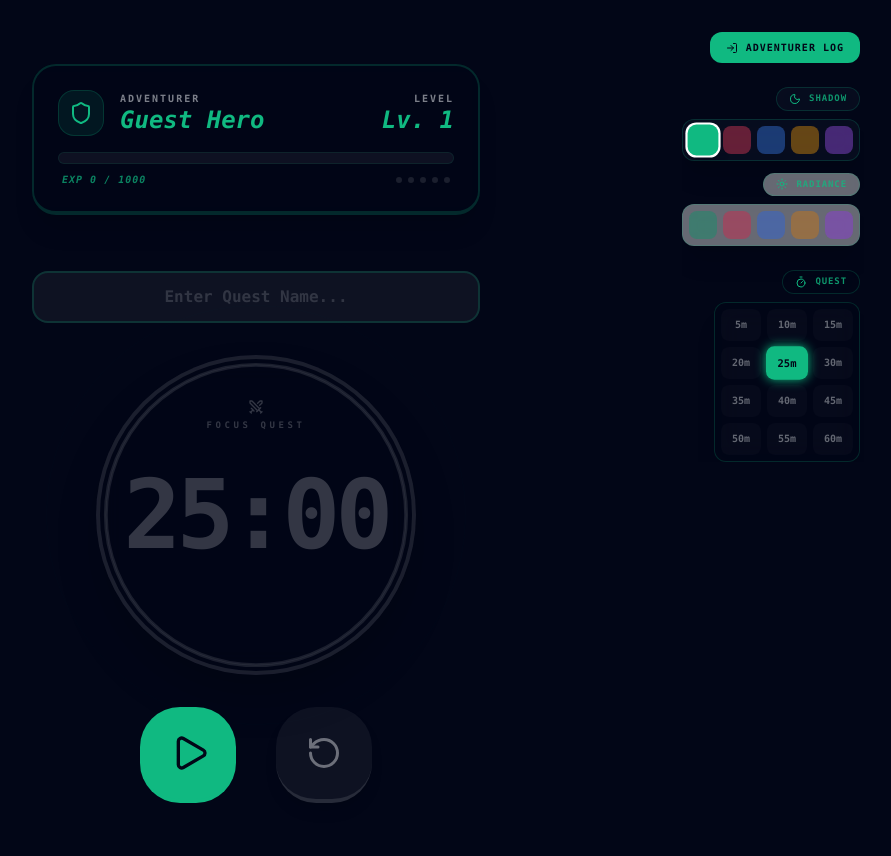
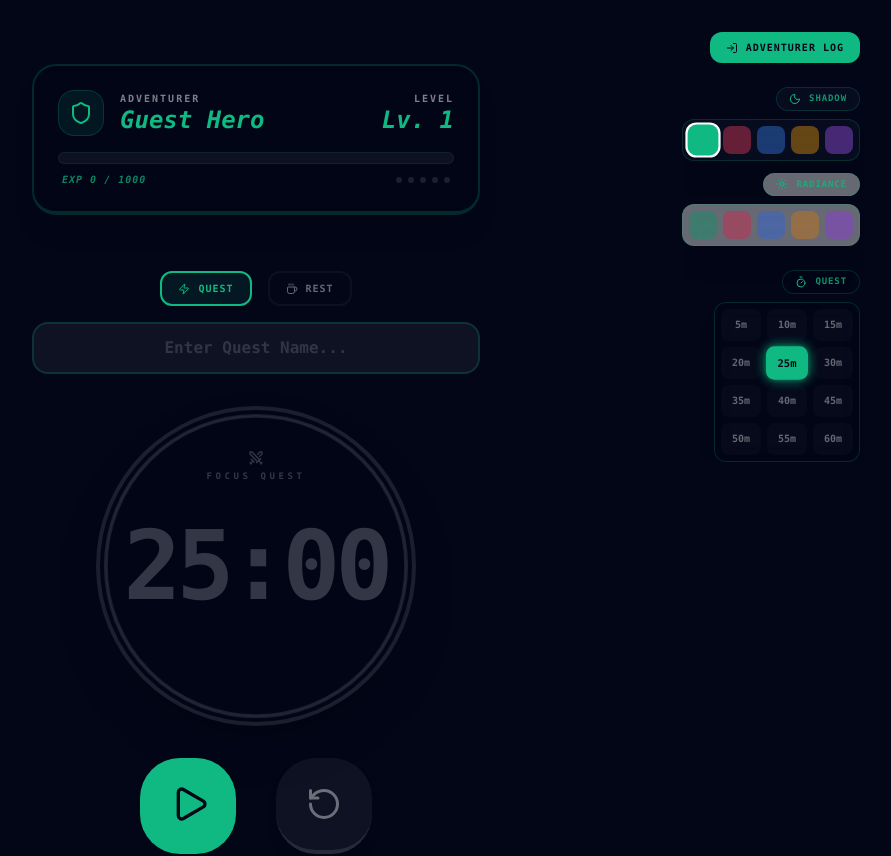
Before and after one commit to TMando616/pomodoro-quest, a Next.js app: page / in a window 1280 px wide. Shown: the top 856 px of the page, without its empty margins (384-1275 px from the left). Built offline with nearby package versions, Linux system fonts and the light colour scheme.

Commit message:
feat: 休息システム（宿屋とキャンプ）の実装

```diff
--- a/src/app/page.tsx
+++ b/src/app/page.tsx
@@ -1,17 +1,12 @@
 "use client";
 
 import React, { useState, useEffect, useCallback } from 'react';
-import { Play, Pause, RotateCcw, Trophy, Crown, Zap } from 'lucide-react';
+import { Play, Pause, RotateCcw, Trophy, Crown, Zap, Coffee, Tent } from 'lucide-react';
 import { User } from '@/types';
 import { HUD } from '@/components/ui/HUD';
 import { Sidebar } from '@/components/ui/Sidebar';
 import { AuthOverlay } from '@/components/ui/AuthOverlay';
 import { TimerDisplay } from '@/components/ui/TimerDisplay';
-
-// --- In-Memory Mock Database ---
-const mockUsers: User[] = [
-  { id: '1', username: 'Hero', level: 1, exp: 0 }
-];
 
 export default function PomodoroQuest() {
   // --- Auth & Persistence State ---
@@ -46,7 +41,6 @@ export default function PomodoroQuest() {
     }
   }, [currentUser]);
 
-  // currentUserの変更をusersリストに反映する関数（handleQuestCompleteなどで呼び出す）
   const updateCurrentUserAndList = useCallback((updatedUser: User) => {
     setCurrentUser(updatedUser);
     setUsers(prev => prev.map(u => u.id === updatedUser.id ? updatedUser : u));
@@ -57,6 +51,7 @@ export default function PomodoroQuest() {
   const [duration, setDuration] = useState(25);
   const [timeLeft, setTimeLeft] = useState(25 * 60);
   const [isActive, setIsActive] = useState(false);
+  const [mode, setMode] = useState<'quest' | 'rest'>('quest');
   const [message, setMessage] = useState("");
   const [currentTheme, setCurrentTheme] = useState('emerald');
 
@@ -71,10 +66,10 @@ export default function PomodoroQuest() {
     return `${mins.toString().padStart(2, '0')}:${secs.toString().padStart(2, '0')}`;
   };
 
-  const handleQuestComplete = useCallback(() => {
+  const handleTimerComplete = useCallback(() => {
     setIsActive(false);
-    setTimeLeft(duration * 60);
 
+    if (mode === 'quest') {
       const earnedExp = duration * 10;
       const displayName = questName || "Quest";
 
@@ -90,14 +85,21 @@ export default function PomodoroQuest() {
         } else {
           setMessage(`${displayName} CLEAR! +${earnedExp} EXP`);
         }
-
         updateCurrentUserAndList({ ...currentUser, level: newLevel, exp: finalExp });
       } else {
         setMessage(`${displayName} CLEAR! +${earnedExp} EXP (Sign in to save)`);
       }
+      // クエスト完了後は自動的に休息の準備へ（時間はまだセットしない）
+      setMode('rest');
+      setTimeLeft(5 * 60); // デフォルト5分
+    } else {
+      setMessage("REST COMPLETE! Ready for the next quest?");
+      setMode('quest');
+      setTimeLeft(duration * 60);
+    }
 
     setTimeout(() => setMessage(""), 5000);
-  }, [duration, currentUser, updateCurrentUserAndList, questName]);
+  }, [duration, currentUser, updateCurrentUserAndList, questName, mode]);
 
   useEffect(() => {
     let interval: ReturnType<typeof setInterval> | null = null;
@@ -105,49 +107,48 @@ export default function PomodoroQuest() {
     if (isActive && timeLeft > 0) {
       interval = setInterval(() => setTimeLeft((prev) => prev - 1), 1000);
     } else if (timeLeft === 0 && isActive) {
-      timeoutId = setTimeout(handleQuestComplete, 0);
+      timeoutId = setTimeout(handleTimerComplete, 0);
     }
     return () => {
       if (interval) clearInterval(interval);
       if (timeoutId) clearTimeout(timeoutId);
     };
-  }, [isActive, timeLeft, handleQuestComplete]);
+  }, [isActive, timeLeft, handleTimerComplete]);
 
   const toggleTimer = () => setIsActive(!isActive);
   const resetTimer = () => {
     setIsActive(false);
-    setTimeLeft(duration * 60);
+    setTimeLeft(mode === 'quest' ? duration * 60 : 5 * 60);
     setMessage("");
   };
 
-  const selectDuration = (mins: number) => {
-    if (isActive) return;
-    setDuration(mins);
+  const startRest = (mins: number) => {
+    setIsActive(false);
+    setMode('rest');
     setTimeLeft(mins * 60);
+  };
+
+  const startQuest = () => {
+    setIsActive(false);
+    setMode('quest');
+    setTimeLeft(duration * 60);
   };
 
   // --- Auth Handlers ---
   const handleAuthSubmit = (e: React.FormEvent) => {
     e.preventDefault();
     setAuthError("");
-
     if (!authForm.username.trim()) {
       setAuthError("Enter your adventurer name.");
       return;
     }
-
     if (isAuthMode === 'register') {
       const exists = users.find(u => u.username === authForm.username);
       if (exists) {
         setAuthError("Name already taken.");
         return;
       }
-      const newUser: User = {
-        id: Date.now().toString(),
-        username: authForm.username,
-        level: 1,
-        exp: 0
-      };
+      const newUser: User = { id: Date.now().toString(), username: authForm.username, level: 1, exp: 0 };
       setUsers(prev => [...prev, newUser]);
       setCurrentUser(newUser);
       setIsAuthMode('none');
@@ -179,7 +180,10 @@ export default function PomodoroQuest() {
         onLogout={logout}
         onOpenAuth={() => setIsAuthMode('login')}
         onThemeChange={setCurrentTheme}
-        onDurationSelect={selectDuration}
+        onDurationSelect={(mins) => {
+          setDuration(mins);
+          if (mode === 'quest') setTimeLeft(mins * 60);
+        }}
       />
 
       <div className="w-full max-w-md flex flex-col items-center gap-10 md:gap-14 my-8">
@@ -198,8 +202,27 @@ export default function PomodoroQuest() {
           />
         ) : (
           <div className="flex flex-col items-center gap-8 w-full">
-            {/* クエスト名入力 */}
+
+            {/* モード切り替え & 入力 */}
+            <div className="w-full flex flex-col gap-4">
               {!isActive && (
+                <div className="flex justify-center gap-4 animate-in fade-in zoom-in duration-500">
+                  <button
+                    onClick={startQuest}
+                    className={`flex items-center gap-2 px-4 py-2 rounded-xl border-2 transition-all font-black text-[10px] uppercase tracking-widest ${mode === 'quest' ? 'border-primary bg-primary/10 text-primary' : 'border-foreground/10 opacity-40 hover:opacity-100'}`}
+                  >
+                    <Zap className="w-3 h-3" /> Quest
+                  </button>
+                  <button
+                    onClick={() => startRest(5)}
+                    className={`flex items-center gap-2 px-4 py-2 rounded-xl border-2 transition-all font-black text-[10px] uppercase tracking-widest ${mode === 'rest' ? 'border-primary bg-primary/10 text-primary' : 'border-foreground/10 opacity-40 hover:opacity-100'}`}
+                  >
+                    <Coffee className="w-3 h-3" /> Rest
+                  </button>
+                </div>
+              )}
+
+              {!isActive && mode === 'quest' && (
                 <div className="w-full animate-in fade-in slide-in-from-top-4 duration-500">
                   <input
                     type="text"
@@ -211,13 +234,31 @@ export default function PomodoroQuest() {
                 </div>
               )}
 
+              {!isActive && mode === 'rest' && (
+                <div className="flex justify-center gap-3 animate-in fade-in slide-in-from-top-4 duration-500">
+                  <button
+                    onClick={() => startRest(5)}
+                    className={`px-4 py-2 rounded-lg text-[9px] font-black uppercase tracking-tighter transition-all ${timeLeft === 5*60 ? 'bg-primary text-primary-foreground' : 'bg-foreground/5 opacity-60'}`}
+                  >
+                    Short Rest (5m)
+                  </button>
+                  <button
+                    onClick={() => startRest(15)}
+                    className={`px-4 py-2 rounded-lg text-[9px] font-black uppercase tracking-tighter transition-all ${timeLeft === 15*60 ? 'bg-primary text-primary-foreground' : 'bg-foreground/5 opacity-60'}`}
+                  >
+                    Long Rest (15m)
+                  </button>
+                </div>
+              )}
+            </div>
+
             <TimerDisplay
               timeLeft={timeLeft}
-              duration={duration}
+              duration={mode === 'quest' ? duration : (timeLeft > 5*60 ? 15 : 5)}
               isActive={isActive}
               message={message}
               formatTime={formatTime}
-              questName={questName}
+              questName={mode === 'rest' ? "Resting at Inn" : questName}
             />
 
             <div className="flex gap-8 md:gap-10">
--- a/src/components/ui/TimerDisplay.tsx
+++ b/src/components/ui/TimerDisplay.tsx
@@ -1,7 +1,7 @@
 "use client";
 
 import React from 'react';
-import { Swords } from 'lucide-react';
+import { Swords, Coffee } from 'lucide-react';
 
 type TimerDisplayProps = {
   timeLeft: number;
@@ -13,22 +13,28 @@ type TimerDisplayProps = {
 };
 
 export function TimerDisplay({ timeLeft, duration, isActive, message, formatTime, questName }: TimerDisplayProps) {
+  const isRest = questName === "Resting at Inn";
+
   return (
     <div className="relative flex flex-col items-center">
       <div className={`absolute top-1/2 left-1/2 -translate-x-1/2 -translate-y-1/2 w-[340px] h-[340px] md:w-[420px] md:h-[420px] border border-primary/10 rounded-full transition-all duration-1000 ${isActive ? 'scale-110 opacity-40' : 'scale-100 opacity-10'}`} />
 
       <div className={`relative bg-background/60 border-4 rounded-full w-72 h-72 md:w-80 md:h-80 flex flex-col items-center justify-center transition-all duration-700 backdrop-blur-md shadow-2xl ${
-        isActive ? 'border-primary' : 'border-foreground/10'
+        isActive ? 'border-primary shadow-[0_0_40px_var(--color-primary-glow)]' : 'border-foreground/10'
       }`}>
         <div className="absolute top-10 flex flex-col items-center gap-1">
-          <Swords className={`w-4 h-4 ${isActive ? 'text-primary animate-pulse' : 'opacity-20'}`} />
+          {isRest ? (
+            <Coffee className={`w-4 h-4 ${isActive ? 'text-primary animate-bounce' : 'opacity-20'}`} />
+          ) : (
+            <Swords className={`w-4 h-4 ${isActive ? 'text-primary animate-pulse' : 'opacity-20'}`} />
+          )}
           <span className={`text-[9px] font-black uppercase tracking-[0.4em] ${isActive ? 'text-primary' : 'opacity-20'}`}>
-            {isActive && questName ? questName : "Focus Quest"}
+            {isActive && questName ? questName : (isRest ? "Resting..." : "Focus Quest")}
           </span>
         </div>
 
         <div className={`text-7xl md:text-8xl font-black tracking-tighter select-none transition-colors duration-500 ${
-          isActive ? 'text-primary' : 'opacity-20'
+          isActive ? 'text-primary drop-shadow-[0_0_15px_rgba(var(--primary-rgb),0.6)]' : 'opacity-20'
         }`}>
           {formatTime(timeLeft)}
         </div>
```
Lines whose indentation alone changed are shown as unchanged.
